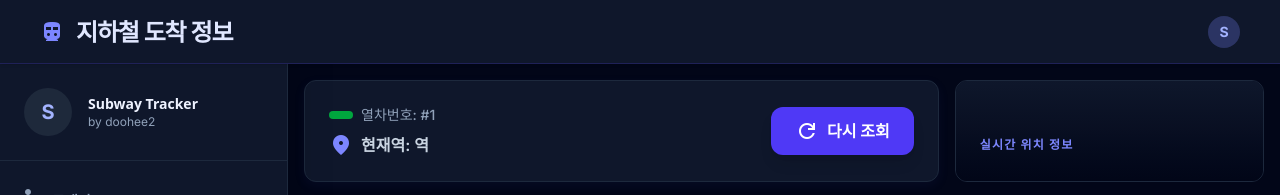
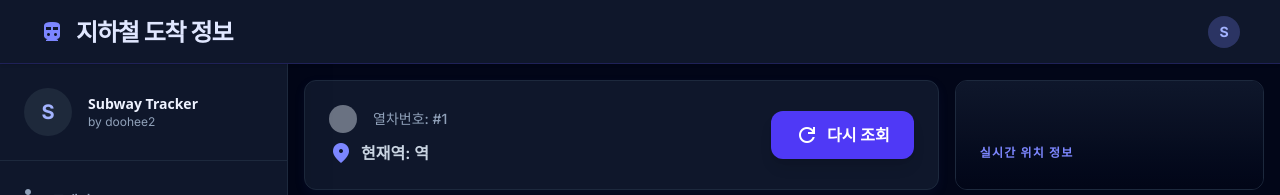
Before and after one commit to doohee2/subway-tracker, a Next.js app: page /route/1 in a window 1280 px wide. Shown: the top 195 px of the page. Built offline with nearby package versions, Linux system fonts and the light colour scheme; no server answers.

Commit message:
feat: implement main subway search page, route tracker component, and line color utilities

```diff
--- a/app/page.tsx
+++ b/app/page.tsx
@@ -161,7 +161,10 @@ export default function Home() {
           <SearchSection
             onSearch={handleSearch}
             recentSearches={recentSearches}
-            onRecentClick={handleSearch}
+            onRecentClick={(station) => {
+              setInitialSearchValue(station);
+              handleSearch(station);
+            }}
             initialValue={initialSearchValue}
             status={status}
           />
--- a/components/RouteTrackerClient.tsx
+++ b/components/RouteTrackerClient.tsx
@@ -3,6 +3,7 @@
 import { useState, useEffect } from "react";
 import AlarmButton from "@/components/AlarmButton";
 import { hmToSeconds } from "@/utils/subwayData";
+import { getLineColor, getLineNumberText } from "@/utils/subwayColors";
 
 interface Station {
   station_cd: string;
@@ -117,7 +118,15 @@ export default function RouteTrackerClient({
     return match ? hmToSeconds(match.hm) : 0;
   };
 
-  let cumulativeSeconds = 0;
+  // 현재 상태에 따른 초기 오프셋: 진입=60초, 도착=30초, 출발=0초
+  const initialOffset =
+    currentLocationMsg === '진입' || currentLocationMsg === '0' ? 60
+    : currentLocationMsg === '도착' || currentLocationMsg === '1' ? 30
+    : 0;
+  let cumulativeSeconds = initialOffset;
+
+  const lineColor = getLineColor(lineName);
+  const lineNumberText = getLineNumberText(lineName);
 
   return (
     <main className="pt-20 pb-24 px-4 max-w-[1280px] mx-auto">
@@ -127,7 +136,8 @@ export default function RouteTrackerClient({
           <div className="flex flex-wrap items-center justify-between gap-4">
             <div className="space-y-2">
               <div className="flex items-center gap-2">
-                <span className="px-3 py-1 rounded-full bg-green-600 text-white font-bold text-sm">{lineName}</span>
+                <span className={`w-7 h-7 rounded-full ${lineColor} flex items-center justify-center text-white text-xs font-bold`}>{lineNumberText}</span>
+                <span className="text-white font-bold text-sm">{lineName}</span>
                 <span className="text-slate-400 text-sm font-medium">열차번호: #{trainNo}</span>
               </div>
               <h2 className="text-3xl font-bold text-white tracking-tight">
--- a/utils/subwayColors.ts
+++ b/utils/subwayColors.ts
@@ -7,7 +7,7 @@ export const getLineColor = (lineName: string) => {
   if (lineName.includes("6호선")) return "bg-yellow-600"; // 황토색 계열
   if (lineName.includes("7호선")) return "bg-emerald-600";
   if (lineName.includes("8호선")) return "bg-pink-500";
-  if (lineName.includes("9호선")) return "bg-yellow-500";
+  if (lineName.includes("9호선")) return "bg-stone-400";
   if (lineName.includes("경의중앙")) return "bg-teal-500";
   if (lineName.includes("수인분당")) return "bg-yellow-400";
   if (lineName.includes("신분당")) return "bg-red-500";
```
